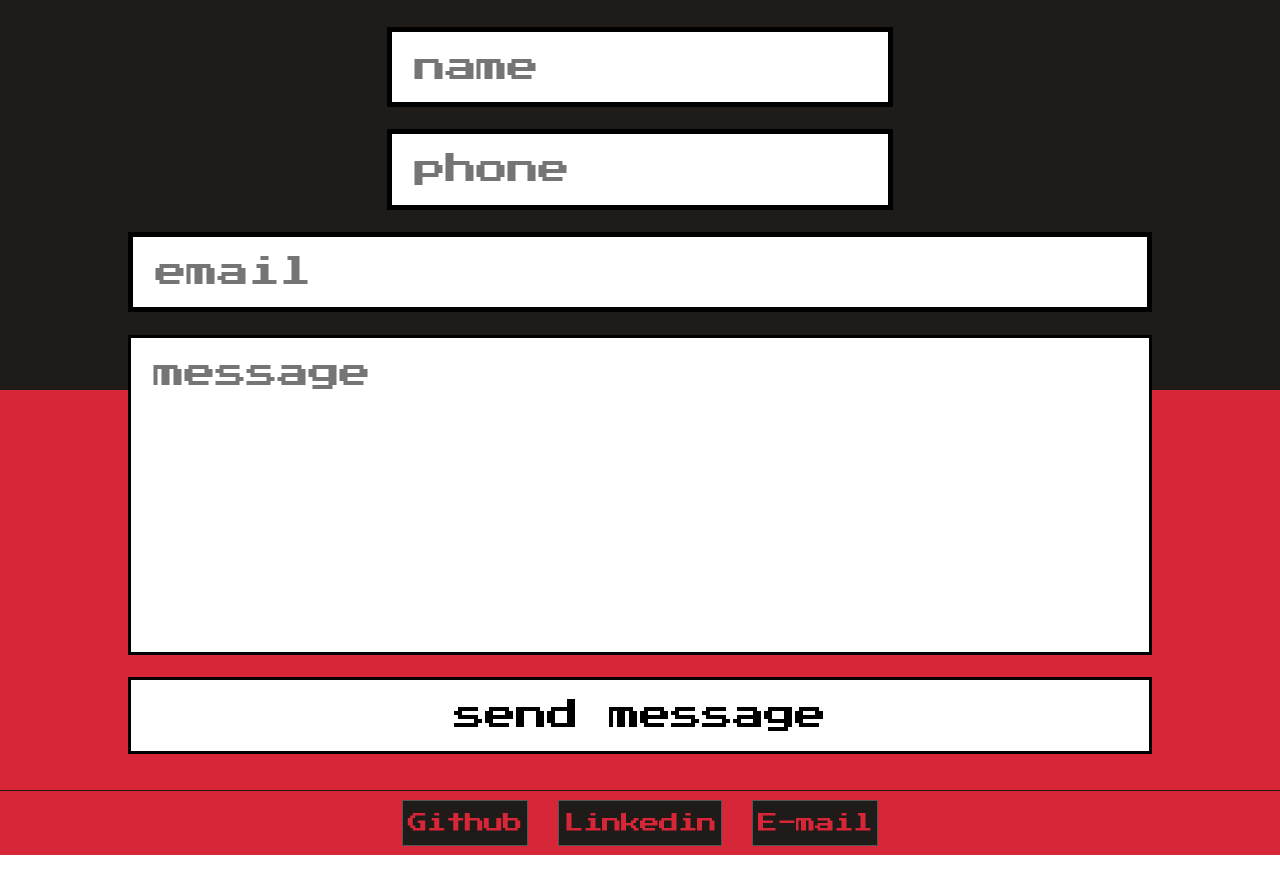
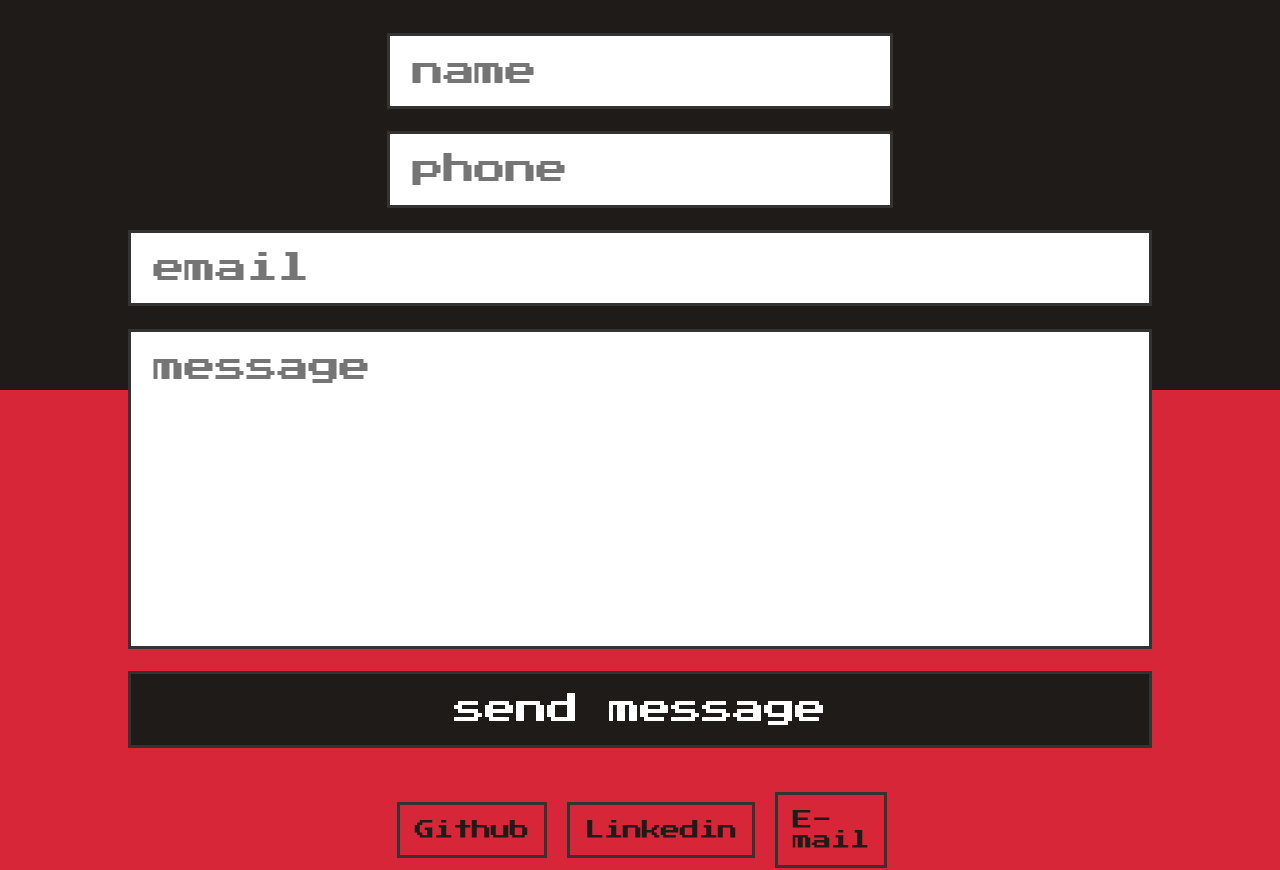
Before and after one commit to Hyago-nsa/portflio-v3, a website built with Vite: page index.html in a window 1280 px wide. Shown: the part 6360-7230 px from the top of the page. Built offline with nearby package versions, Linux system fonts and the light colour scheme.

Commit message:
add style to contact

```diff
--- a/style.css
+++ b/style.css
@@ -273,7 +273,7 @@
 .contactBox {
   border: none;
 
-  border: 5px solid black;
+  border: 3px solid #333;
   width: 49.4%;
   margin: 0.7rem 0;
   padding: 1.2rem 1.4rem;
@@ -286,8 +286,7 @@
 }
 
 .contactMessage {
-  border: 3px solid black;
-background-color: ;
+  border: 3px solid #333;
   width: 100%;
   font-size: 2rem;
 }
@@ -303,9 +302,9 @@ background-color: ;
   border: none;
 
   font-size: 2rem;
-  border: black 3px solid;
-
-  background-color: white;
+  border: 3px solid #333;
+  color: white;
+  background-color: #1e1b18;
   width: 100%;
   margin: 0.7rem 0;
   padding: 1.2rem 1.4rem;
@@ -315,15 +314,14 @@ background-color: ;
 .ContactBtn:hover {
   cursor: pointer;
   border: black 3px solid;
-  background-color: #1e1b18;
-  color: white;
+  background-color: white;
+  color: #333;
   transition: all 0.1s;
 }
 
 .footerContainer {
-  border-top: 1px solid #1e1b18;
   background-color: #d72638;
-  height: 8vh;
+  height: 10vh;
   display: flex;
   align-items: center;
   overflow: hidden;
@@ -343,26 +341,16 @@ background-color: ;
   transition: 0.2s all;
   font-size: 20px;
   margin: auto;
-
-  padding: 12px 5px;
-  background-color: #1e1b18;
-  border: 1px solid #555;
-  color: #d72638;
+  color: #1e1b18;
+  padding: 15px 15px;
+  background-color: transparent;
+  border: 3px solid #333;
 }
 
 .socialmedia:hover {
   transition: 0.2s all;
   background-color: white;
-  color: #1e1b18;
   cursor: pointer;
-}
-
-.footer-copyright {
-  color: #1e1b18;
-  margin-top: 70px;
-  text-align: end;
-  width: 100%;
-  height: 100%;
 }
 
 @media screen and (max-width: 1024px) {
```
